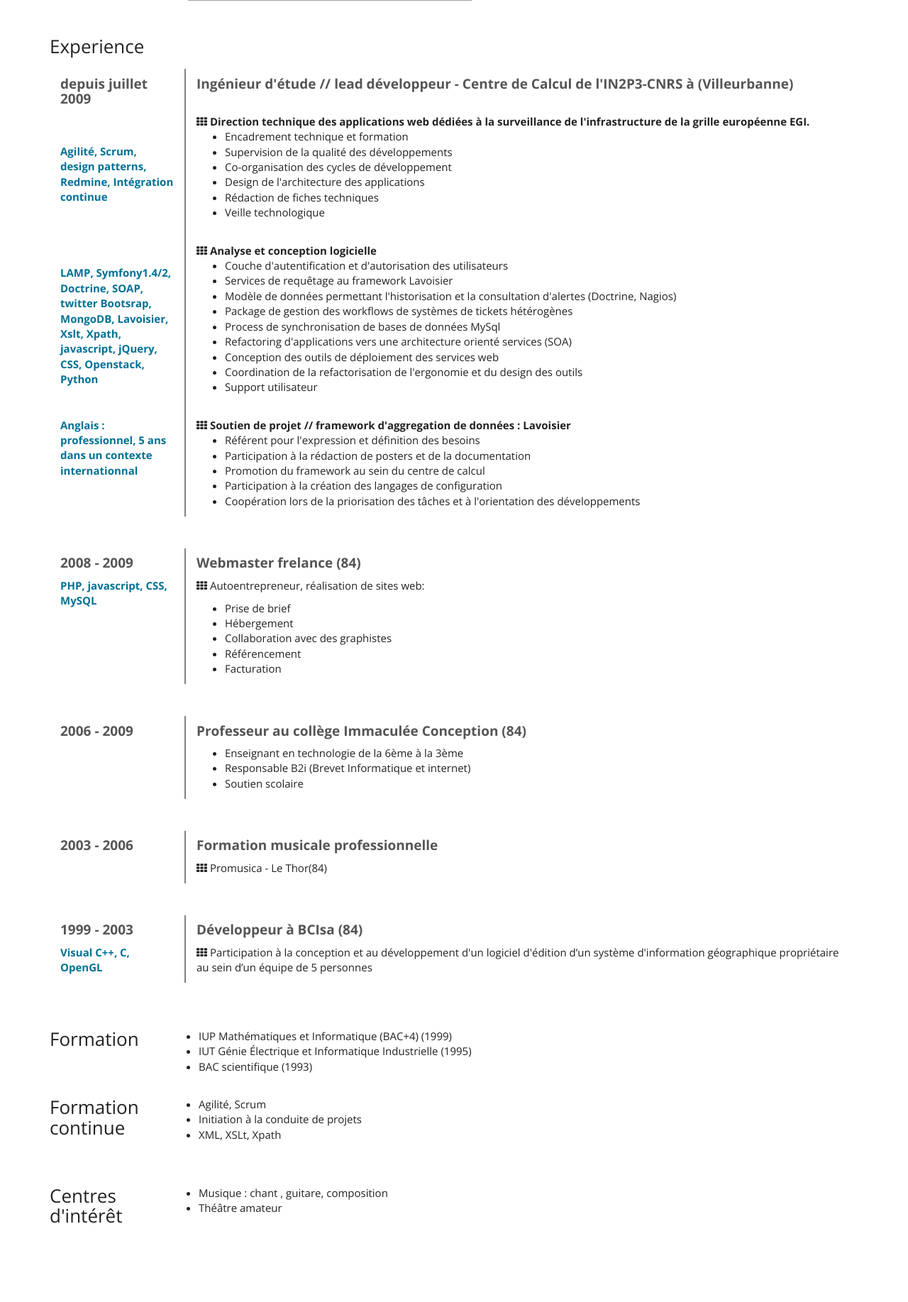
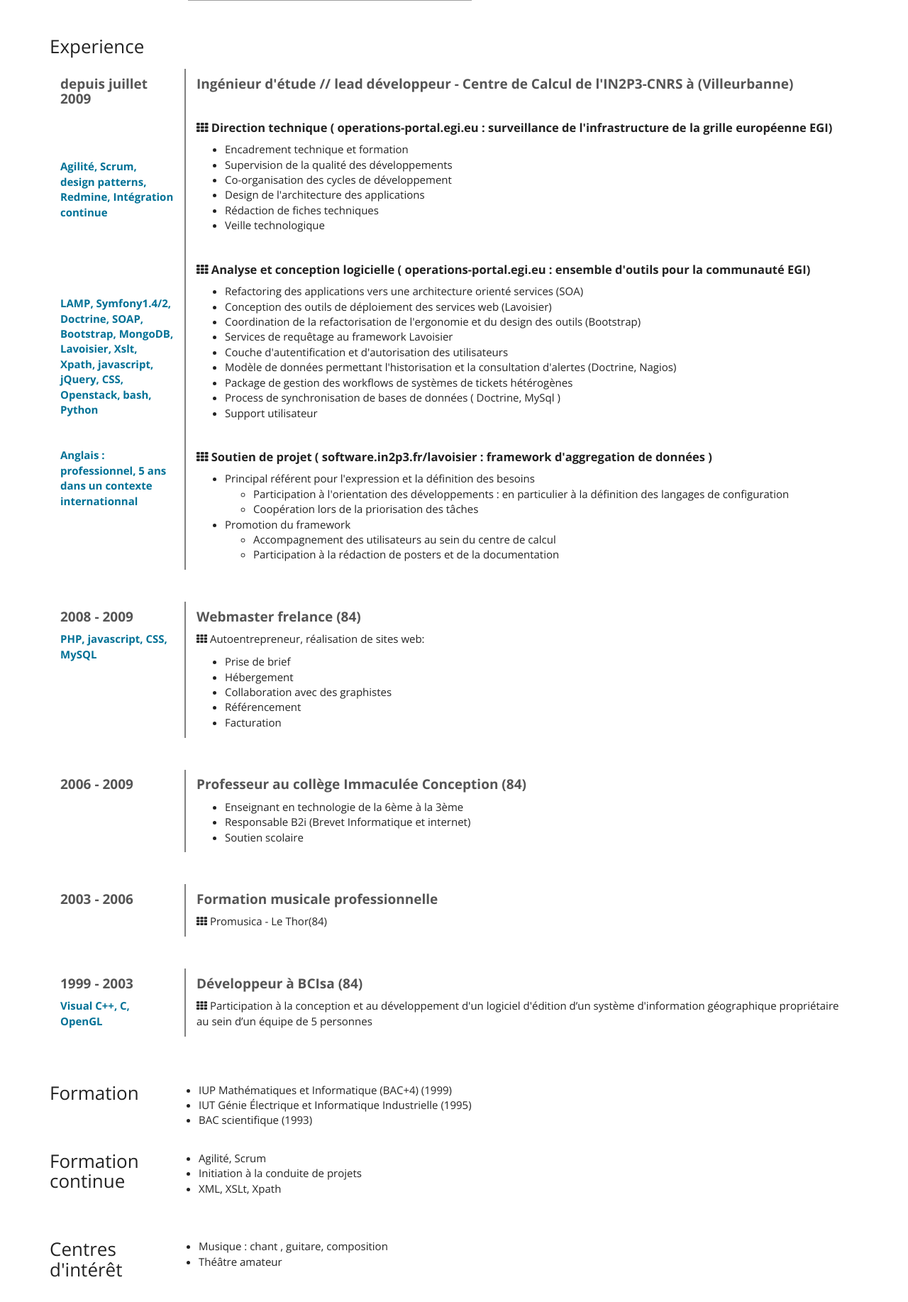
Before and after one commit to casual-web/about-me, a PHP site: template templates/olivierlequeux.twig in a window 1280 px wide. Shown: the part 547-2382 px from the top of the page at 71% size. Before the commit the page ends 2271 px from the top, so only its background shows below. Run offline with PHP 8.4, Linux system fonts and the light colour scheme; the template is opened without the code that fills it, so the values that code supplies are empty; some libraries are stand-ins or nearby versions; grey boxes are pictures that could not be loaded.

Commit message:
printable

```diff
--- a/templates/experience.twig
+++ b/templates/experience.twig
@@ -10,10 +10,12 @@
 <div class="row sub_section">
     <div class="col-xs-2 section_title">
         <h4>depuis juillet 2009</h4>
-        <br/> <br/>
+        <br/> <br/><br/>
         <small>Agilité, Scrum, design patterns, Redmine, Intégration continue</small>
-        <br><br><br><br><br>
-        <small>LAMP, Symfony1.4/2, Doctrine, SOAP, twitter Bootsrap, MongoDB, Lavoisier, Xslt, Xpath, javascript, jQuery, CSS, Openstack, Python</small>
+        <br><br><br><br><br><br/>
+        <small>LAMP, Symfony1.4/2, Doctrine, SOAP, Bootstrap, MongoDB, Lavoisier, Xslt, Xpath, javascript,
+            jQuery, CSS, Openstack, bash, Python
+        </small>
         <br><br><br>
         <small><strong>Anglais</strong> : professionnel, 5 ans dans un contexte internationnal
 
@@ -22,8 +24,9 @@
     <div class="col-xs-10 section_comment">
         <h4>Ingénieur d'étude // lead développeur - Centre de Calcul de l'IN2P3-CNRS à (Villeurbanne)</h4>
         <br/>
-        <strong>
-            <i class="fa fa-th"></i> Direction technique des applications web dédiées à la surveillance de l'infrastructure de la grille européenne EGI.</strong>
+        <h5>
+            <i class="fa fa-th"></i> Direction technique ( operations-portal.egi.eu : surveillance de
+            l'infrastructure de la grille européenne EGI)</h5>
         <ul>
             <li>Encadrement technique et formation</li>
             <li>Supervision de la qualité des développements</li>
@@ -33,30 +36,36 @@
             <li>Veille technologique</li>
         </ul>
         <br/>
-        <strong><i class="fa fa-th"></i> Analyse et conception logicielle</strong>
+        <h5><i class="fa fa-th"></i>  Analyse et conception logicielle ( operations-portal.egi.eu : ensemble d'outils pour la communauté EGI)</H5   >
         <ul>
+            <li>Refactoring des applications vers une architecture orienté services (SOA)</li>
+            <li>Conception des outils de déploiement des services web (Lavoisier)</li>
+            <li>Coordination de la refactorisation de l'ergonomie et du design des outils (Bootstrap)</li>
+            <li>Services de requêtage au framework Lavoisier</li>
             <li>Couche d'autentification et d'autorisation des utilisateurs</li>
-            <li>Services de requêtage au framework Lavoisier</li>
             <li>Modèle de données permettant l'historisation et la consultation d'alertes (Doctrine, Nagios)</li>
             <li>Package de gestion des workflows de systèmes de tickets hétérogènes</li>
-            <li>Process de synchronisation de bases de données MySql</li>
-            <li>Refactoring d'applications vers une architecture orienté services (SOA)</li>
-            <li>Conception des outils de déploiement des services web</li>
-            <li>Coordination de la refactorisation de l'ergonomie et du design des outils</li>
+            <li>Process de synchronisation de bases de données ( Doctrine, MySql )</li>
             <li>Support utilisateur</li>
         </ul>
         <br/>
-        <strong><i class="fa fa-th"></i> Soutien de projet // framework d'aggregation de données : Lavoisier</strong>
+        <h5><i class="fa fa-th"></i> Soutien de projet ( software.in2p3.fr/lavoisier : framework d'aggregation de données )</h5>
         <ul>
-            <li>Référent pour l'expression et définition des besoins</li>
-            <li>Participation à la rédaction de posters et de la documentation  </li>
-            <li>Promotion du framework au sein du centre de calcul</li>
-            <li>Participation à la création des langages de configuration</li>
-            <li>Coopération lors de la priorisation des tâches et à l'orientation des développements</li>
+            <li>Principal référent pour l'expression et la définition des besoins</li>
+            <ul>
+                <li>Participation à l'orientation des développements : en particulier à la définition des
+                    langages de configuration
+                </li>
+                <li>Coopération lors de la priorisation des tâches</li>
+            </ul>
+            <li>Promotion du framework</li>
+            <ul>
+                <li>Accompagnement des utilisateurs au sein du centre de calcul</li>
+                <li>Participation à la rédaction de posters et de la documentation</li>
+            </ul>
         </ul>
     </div>
 </div>
-
 
 
 <div class="row sub_section" id="webmaster">
@@ -68,7 +77,8 @@
         <h4>Webmaster frelance (84)</h4>
 
         <p><i class="fa fa-th"></i> Autoentrepreneur, réalisation de sites web:<br/>
-        <ul><li>Prise de brief</li>
+        <ul>
+            <li>Prise de brief</li>
             <li>Hébergement</li>
             <li>Collaboration avec des graphistes</li>
             <li>Référencement</li>
@@ -98,6 +108,7 @@
     </div>
     <div class="col-xs-10 section_comment">
         <h4>Formation musicale professionnelle</h4>
+
         <p><i class="fa fa-th"></i> Promusica - Le Thor(84)</p>
     </div>
 </div>
@@ -110,8 +121,10 @@
     </div>
     <div class="col-xs-10 section_comment">
         <h4>Développeur à BCIsa (84)</h4>
+
         <p><i class="fa fa-th"></i>
-            Participation à la conception et au développement d'un logiciel d'édition d’un système d'information géographique
+            Participation à la conception et au développement d'un logiciel d'édition d’un système d'information
+            géographique
             propriétaire au sein d’un équipe de 5 personnes</p>
     </div>
 </div>
--- a/web/css/main.css
+++ b/web/css/main.css
@@ -14,6 +14,11 @@
     h4 {
         font-weight: 600;
         color: #555555;
+    }
+
+    h5 {
+        font-weight: 600;
+        font-size:1.1em;
     }
 
     .page-header {
```
Lines whose indentation alone changed are shown as unchanged.
